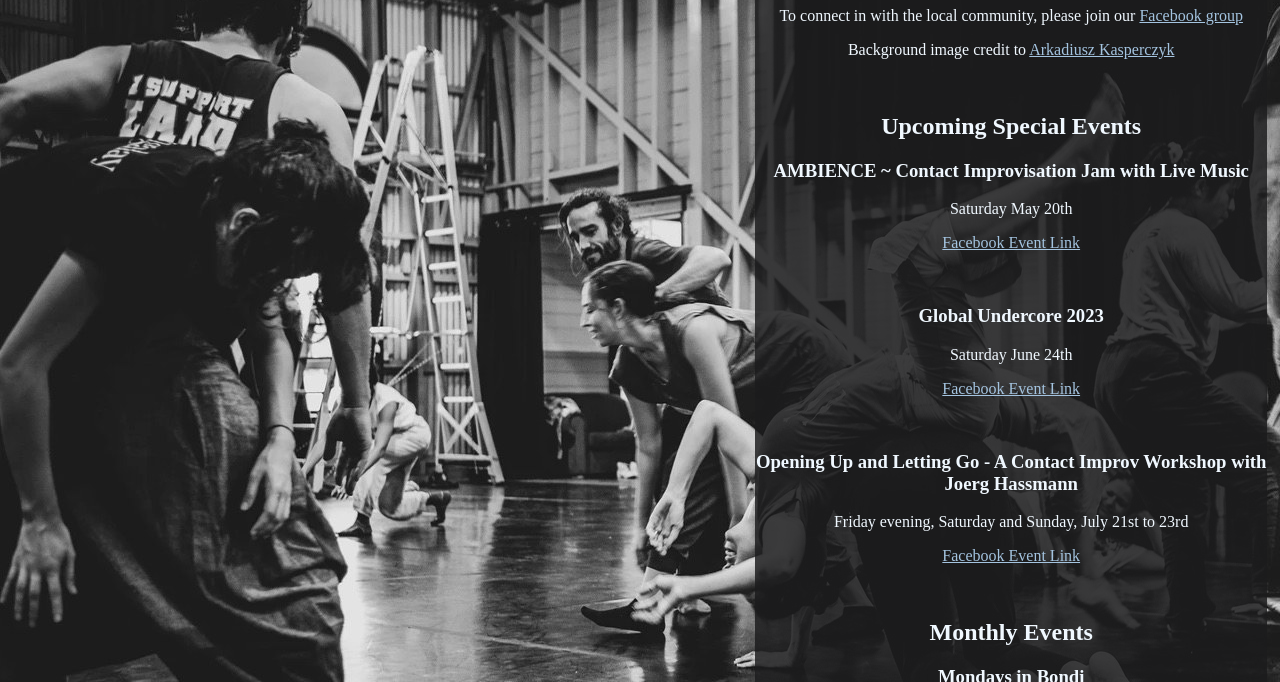
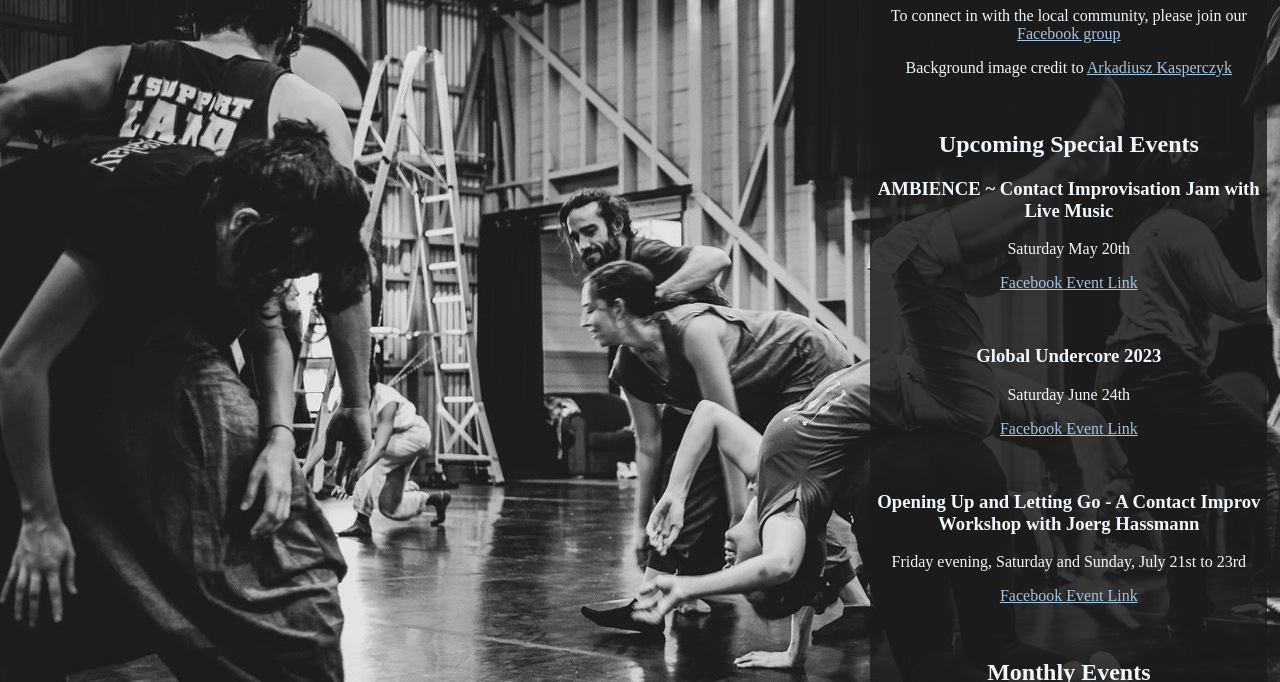
Before and after one commit to Eamonn-O-Flaherty/Sydney-Contact-Improv-Dance-Community, a plain HTML site: page index.html in a window 1280 px wide. Shown: the part 118-800 px from the top of the page. Drawn offline with Linux system fonts and the light colour scheme.

Commit message:
Add files via upload

```diff
--- a/index.html
+++ b/index.html
@@ -1,6 +1,7 @@
 <html>
 
     <head>
+        <meta name="viewport" content="width=device-width, initial-scale=1.0">
         <link rel="stylesheet" href="mystyle.css">
     </head>
 
--- a/mystyle.css
+++ b/mystyle.css
@@ -3,7 +3,7 @@
     text-align: center;
     color: aliceblue;
     background-color: #1c1c1dd5;
-    width: 40%;
+    width: 31%;
     position: absolute;
   right: 1%;
     }
```
